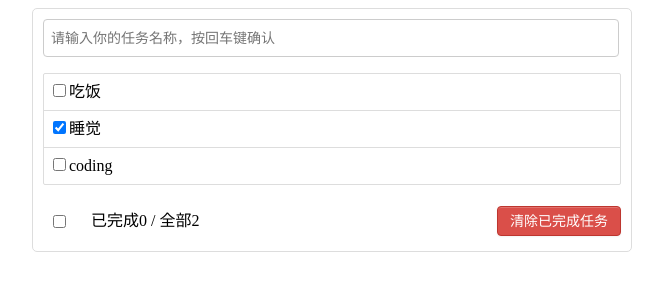
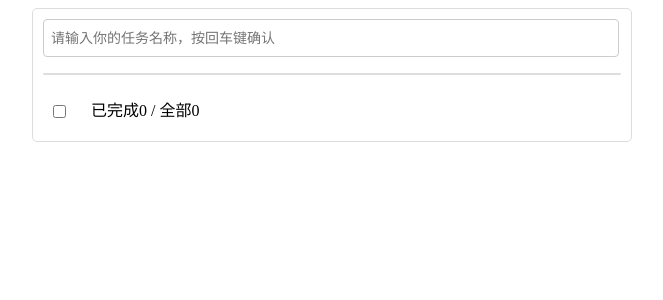
Before and after one commit to buhairong/vue, a Vue app in the folder VueDemo/: page / in a window 1280 px wide. Shown: the top 300 px of the page, without its empty margins (308-971 px from the left). Built offline with nearby package versions, Linux system fonts and the light colour scheme.

Commit message:
add file

```diff
--- a/VueDemo/src/App.vue
+++ b/VueDemo/src/App.vue
@@ -1,9 +1,9 @@
 <template>
   <div class="todo-container">
     <div class="todo-wrap">
-      <TodoHeader/>
-      <TodoList :todos="todos"/>
-      <TodoFooter/>
+      <TodoHeader :addTodo="addTodo"/>
+      <TodoList :todos="todos" :deleteTodo="deleteTodo"/>
+      <TodoFooter :todos="todos" :deleteCompleteTodos="deleteCompleteTodos" :selectAllTodos="selectAllTodos"/>
     </div>
   </div>
 </template>
@@ -16,11 +16,29 @@
   export default {
     data () {
       return {
-        todos:[
-          {title:'吃饭',complete:false},
-          {title:'睡觉',complete:true},
-          {title:'coding',complete:false}
-        ]
+        todos:JSON.parse(localStorage.getItem('todos_key') || '[]')
+      }
+    },
+    methods:{
+      addTodo(todo){
+        this.todos.unshift(todo);
+      },
+      deleteTodo(index){
+        this.todos.splice(index,1);
+      },
+      deleteCompleteTodos(){
+        this.todos = this.todos.filter(todo => !todo.complete);
+      },
+      selectAllTodos(check){
+        this.todos.forEach(todo => todo.complete = check);
+      }
+    },
+    watch:{
+      todos:{
+        deep:true,
+        handler:function(value){
+          localStorage.setItem('todos_key',JSON.stringify(value));
+        }
       }
     },
     components:{
--- a/VueDemo/src/components/TodoFooter.vue
+++ b/VueDemo/src/components/TodoFooter.vue
@@ -1,17 +1,36 @@
 <template>
   <div class="todo-footer">
     <label>
-      <input type="checkbox"/>
+      <input type="checkbox" v-model="isAllCheck"/>
     </label>
     <span>
-          <span>已完成0</span> / 全部2
+          <span>已完成{{completeSize}}</span> / 全部{{todos.length}}
         </span>
-    <button class="btn btn-danger">清除已完成任务</button>
+    <button class="btn btn-danger" v-show="completeSize" @click="deleteCompleteTodos">清除已完成任务</button>
   </div>
 </template>
 
 <script>
-    export default {}
+    export default {
+      props:{
+        todos:Array,
+        deleteCompleteTodos:Function,
+        selectAllTodos:Function
+      },
+      computed:{
+        completeSize () {
+          return this.todos.reduce((preTotal,todo) => preTotal + (todo.complete?1:0),0);
+        },
+        isAllCheck:{
+          get () {
+            return this.completeSize === this.todos.length && this.completeSize > 0;
+          },
+          set (value) {
+            this.selectAllTodos(value);
+          }
+        }
+      }
+    }
 </script>
 
 <style>
--- a/VueDemo/src/components/TodoHeader.vue
+++ b/VueDemo/src/components/TodoHeader.vue
@@ -1,11 +1,35 @@
 <template>
   <div class="todo-header">
-    <input type="text" placeholder="请输入你的任务名称，按回车键确认"/>
+    <input type="text" placeholder="请输入你的任务名称，按回车键确认" @keyup.enter="addItem" v-model="title"/>
   </div>
 </template>
 
 <script>
-    export default {}
+    export default {
+      props:{
+        addTodo:Function
+      },
+      data () {
+        return {
+          title:''
+        }
+      },
+      methods:{
+        addItem(){
+          const title = this.title.trim();
+          if(!title){
+            alert('必须输入');
+            return;
+          }
+          const todo = {
+            title,
+            complete:false
+          }
+          this.addTodo(todo);
+          this.title='';
+        }
+      }
+    }
 </script>
 
 <style>
--- a/VueDemo/src/components/TodoItem.vue
+++ b/VueDemo/src/components/TodoItem.vue
@@ -1,10 +1,10 @@
 <template>
-  <li>
+  <li @mouseenter="handleEnter(true)" @mouseleave="handleEnter(false)" :style="{background:bgColor}">
     <label>
       <input type="checkbox" v-model="todo.complete"/>
       <span>{{todo.title}}</span>
     </label>
-    <button class="btn btn-danger" style="display:none">删除</button>
+    <button class="btn btn-danger" v-show="isShow" @click="deleteItem">删除</button>
   </li>
 </template>
 
@@ -12,7 +12,31 @@
     export default {
       props:{
         todo:Object,
-        index:Number
+        index:Number,
+        deleteTodo:Function
+      },
+      data () {
+        return {
+          bgColor:'white',
+          isShow:false
+        }
+      },
+      methods:{
+        handleEnter(isEnter){
+          if(isEnter){
+            this.bgColor = '#aaa';
+            this.isShow = true;
+          }else{
+            this.bgColor = 'white';
+            this.isShow = false;
+          }
+        },
+        deleteItem(){
+          const {todo,index,deleteTodo} = this;
+          if(confirm(`确认删除${todo.title}吗？`)){
+            deleteTodo(index);
+          }
+        }
       }
     }
 </script>
--- a/VueDemo/src/components/TodoList.vue
+++ b/VueDemo/src/components/TodoList.vue
@@ -1,6 +1,6 @@
 <template>
   <ul class="todo-main">
-    <TodoItem v-for="(todo,index) in todos" :key="index" :todo="todo" :index="index"/>
+    <TodoItem v-for="(todo,index) in todos" :key="index" :todo="todo" :index="index" :deleteTodo="deleteTodo"/>
   </ul>
 </template>
 
@@ -8,7 +8,8 @@
     import TodoItem from './TodoItem.vue'
     export default {
       props:{
-        todos:Array
+        todos:Array,
+        deleteTodo:Function
       },
       components:{
         TodoItem
```
